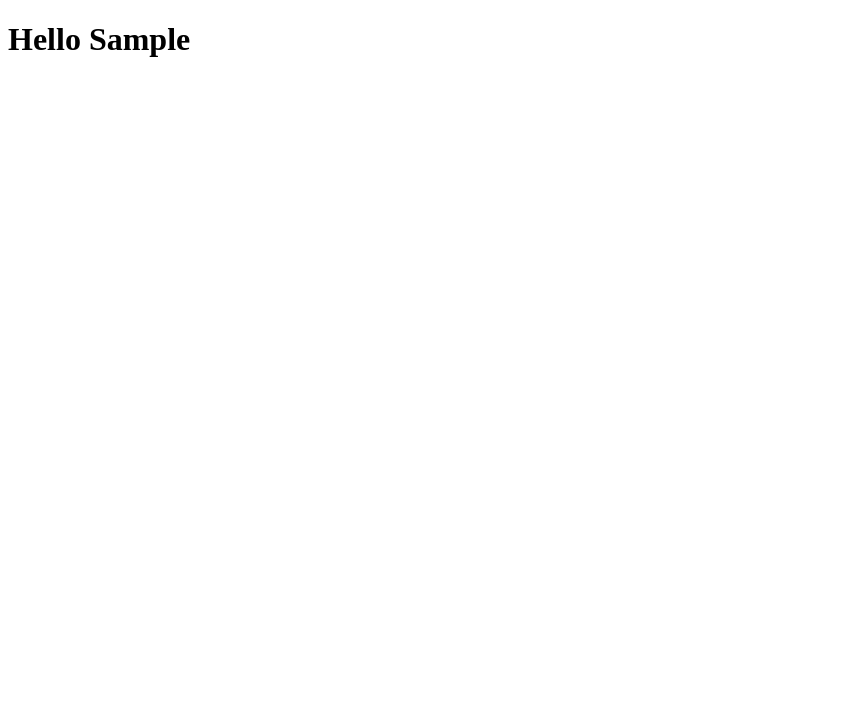
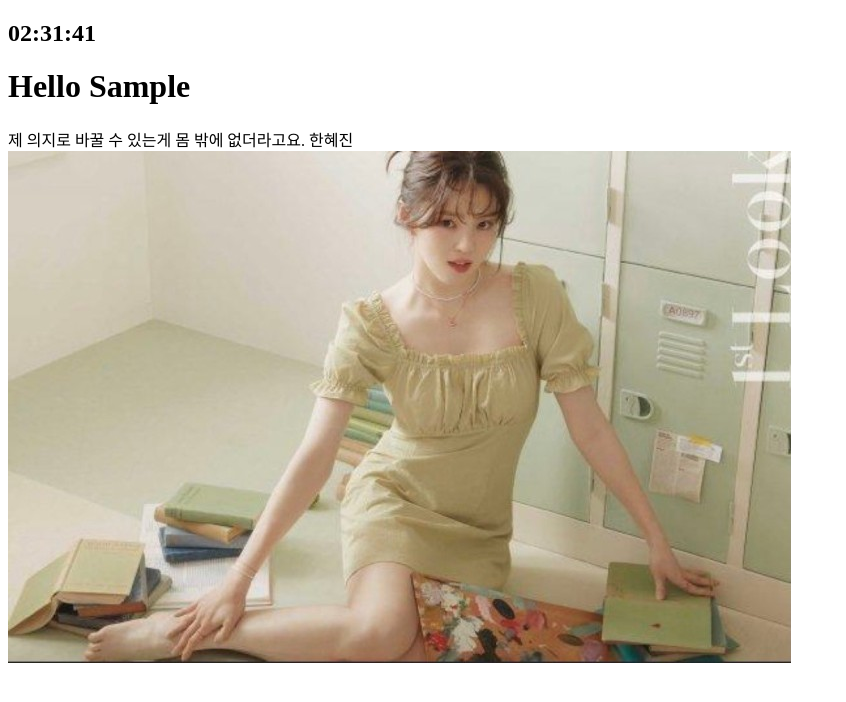
Before and after one commit to yryryo/vanillajs, a plain HTML site: page index.html in a window 1280 px wide. Both pictures are taken after typing "Sample" into the empty fields and a click on the input "Login". Shown: the whole page, without its empty margins (0-846 px from the left). Drawn offline with Linux system fonts and the light colour scheme.

Commit message:
시계+배경화면 추가

```diff
--- a/app.js
+++ /dev/null
@@ -1,16 +0,0 @@
-const loginForm = document.querySelector("#login-form");
-const loginInput = document.querySelector("#login-form input");
-const greeting = document.querySelector("#greeting");
-
-const HIDDEN_CLASSNAME = "hidden";
-
-function onLoginSubmit(event){
-   event.preventDefault();
-   const username = loginInput.value;
-   loginForm.classList.add(HIDDEN_CLASSNAME);
-   greeting.innerText = `Hello ${username}`;
-   greeting.classList.remove(HIDDEN_CLASSNAME);
-}
-
-
-loginForm.addEventListener("submit", onLoginSubmit);
--- a/index.html
+++ b/index.html
@@ -4,11 +4,11 @@
     <meta charset="UTF-8">
     <meta http-equiv="X-UA-Compatible" content="IE=edge">
     <meta name="viewport" content="width=device-width, initial-scale=1.0">
-    <link rel="stylesheet" href="style.css"/>
+    <link rel="stylesheet" href="css/style.css"/>
     <title>Momentum App</title>
 </head>
 <body>
-    <form id="login-form">
+    <form id="login-form" class="hidden">
         <input
             required
             maxlength="15"
@@ -17,7 +17,15 @@
             <input type="submit" value="Login"/>
         <!--<button>Login</button>-->
     </form>
+    <h2 id="clock">00:00</h2>
     <h1 id="greeting" class="hidden"></h1>
-    <script src="app.js"></script>
+    <div id="quote">
+        <span></span>
+        <span></span>
+    </div>
+    <script src="js/greeting.js"></script>
+    <script src="js/clock.js"></script>
+    <script src="js/quotes.js"></script>
+    <script src="js/background.js"></script>
 </body>
 </html>
--- /dev/null
+++ b/js/background.js
@@ -0,0 +1,9 @@
+const images = ["1.jpg", "2.jpg", "3.jpg"];
+
+const chosenImage = images[Math.floor(Math.random() * images.length)];
+
+const bgImage = document.createElement("img");
+
+bgImage.src = `img/${chosenImage}`;
+
+document.body.appendChild(bgImage);
--- /dev/null
+++ b/js/clock.js
@@ -0,0 +1,13 @@
+const clock = document.querySelector("h2#clock");
+
+function getClock(){
+ const date = new Date();
+ const hours = String(date.getHours()).padStart(2,"0");
+ const minutes = String(date.getMinutes()).padStart(2,"0");
+ const seconds = String(date.getSeconds()).padStart(2,"0");
+ //clock.innerText = `${date.getHours()}:${date.getMinutes()}:${date.getSeconds()}`;
+ clock.innerText = `${hours}:${minutes}:${seconds}`;
+}
+
+getClock();
+setInterval(getClock, 1000);
--- /dev/null
+++ b/js/greeting.js
@@ -0,0 +1,32 @@
+const loginForm = document.querySelector("#login-form");
+const loginInput = document.querySelector("#login-form input");
+const greeting = document.querySelector("#greeting");
+
+const HIDDEN_CLASSNAME = "hidden";
+const USERNAME_KEY = "username"
+
+function onLoginSubmit(event){
+   event.preventDefault();
+   loginForm.classList.add(HIDDEN_CLASSNAME);
+   const username = loginInput.value;
+   localStorage.setItem(USERNAME_KEY, username);
+   paintGreetings(username);
+}
+
+loginForm.addEventListener("submit", onLoginSubmit);
+
+function paintGreetings(username){
+   greeting.classList.remove(HIDDEN_CLASSNAME);
+   greeting.innerText = `Hello ${username}`;
+}
+
+const savedUsername = localStorage.getItem(USERNAME_KEY);
+
+if(savedUsername === null){
+   //show the form
+   loginForm.classList.remove(HIDDEN_CLASSNAME);
+   loginForm.addEventListener("submit", onLoginSubmit);
+}else{
+   //greeting
+   paintGreetings(savedUsername);
+}
--- /dev/null
+++ b/js/quotes.js
@@ -0,0 +1,50 @@
+const quotes = [
+    {
+        quote : "인생은 살이 쪘을 때와 안쪘을 때로 나뉜다.",
+        author : "이소라"
+    },
+    {
+        quote : "세 끼 다 먹으면 살쪄요.",
+        author : "김사랑"
+    },
+    {
+        quote : "죽을 만큼 운동하고 죽지 않을 만큼 먹었어요",
+        author : "제시카"
+    },
+    {
+        quote : "먹는거요? 귀찮아요",
+        author : "김민희"
+    },
+    {
+        quote : "먹어봤자 아는 그 맛이다",
+        author : "옥주현"
+    },
+    {
+        quote : "저는 하얀 음식은 절대 먹지 않아요. 그건 독이니까요.",
+        author : "미란다 커"
+    },
+    {
+        quote : "날씬한 것보다 달콤한 것은 없어요.",
+        author : "케이트 모스"
+    },
+    {
+        quote : "야식은 한 번도 먹어 본 적 없어요.",
+        author : "김연아"
+    },
+    {
+        quote : "나를 배부르게 하는 것들이 나를 파괴한다.",
+        author : "안젤리나 졸리"
+    },
+    {
+        quote : "제 의지로 바꿀 수 있는게 몸 밖에 없더라고요.",
+        author : "한혜진"
+    }
+]
+
+const quote = document.querySelector("#quote span:first-child");
+const author = document.querySelector("#quote span:last-child");
+
+todaysQuote = quotes[Math.floor(Math.random() * quotes.length)];
+
+quote.innerText = todaysQuote.quote;
+author.innerText = todaysQuote.author;
```
Also changed, not shown: css/style.css (renamed from style.css), img/1.jpg (added), img/2.jpg (added), img/3.jpg (added).
